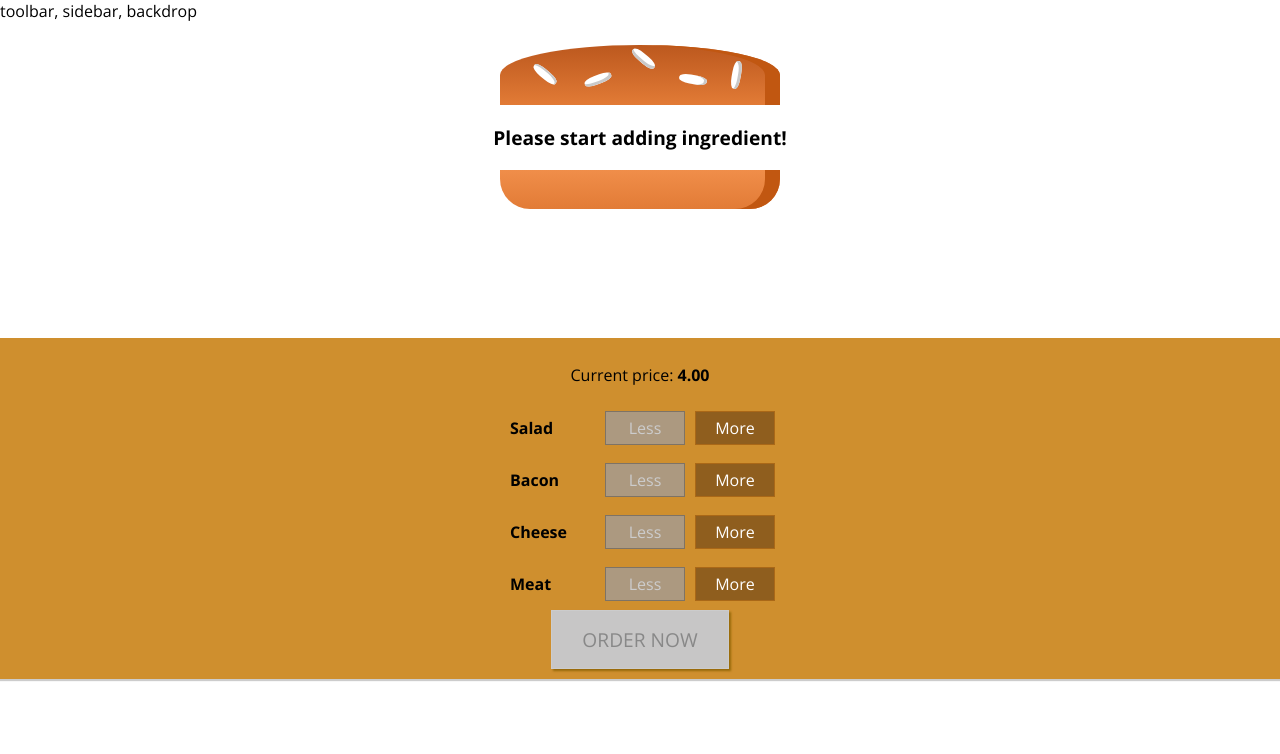
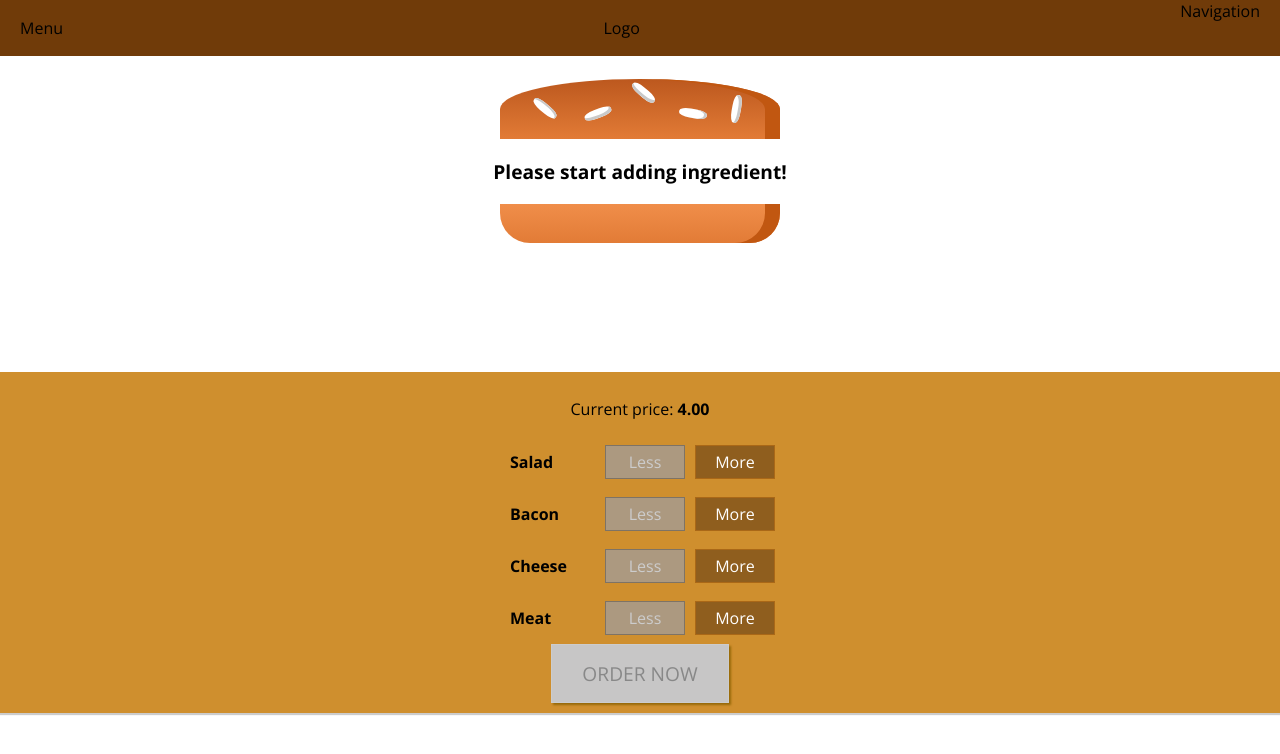
Before and after one commit to rafliandreansyah/ReactBurgerApp, a React app: page / in a window 1280 px wide. Shown: the top 754 px of the page. Built offline with nearby package versions, Linux system fonts and the light colour scheme.

Commit message:
Menambah dan mengatur Toolbar komponen untuk menu navigasi

```diff
--- a/src/components/Layout/Layout.css
+++ b/src/components/Layout/Layout.css
@@ -1,3 +1,3 @@
 .Container {
-  margin-top: 16px;
+  margin-top: 72px;
 }
--- a/src/components/Layout/Layout.js
+++ b/src/components/Layout/Layout.js
@@ -3,9 +3,11 @@
 import classes from "./Layout.css";
 import Aux from "../../hoc/Aux";
 
+import Toolbar from "../Navigation/Toolbar/Toolbar";
+
 const layout = (props) => (
   <Aux>
-    <div>toolbar, sidebar, backdrop</div>
+    <Toolbar />
     <main className={classes.Container}>{props.children}</main>
   </Aux>
 );
--- /dev/null
+++ b/src/components/Navigation/Toolbar/Toolbar.css
@@ -0,0 +1,18 @@
+.Toolbar {
+  width: 100%;
+  height: 56px;
+  position: fixed;
+  padding: 0 20px;
+  top: 0;
+  left: 0;
+  display: flex;
+  background-color: #703b09;
+  justify-content: space-between;
+  align-items: center;
+  z-index: 90;
+  box-sizing: border-box;
+}
+
+.Toolbar nav {
+  height: 100%;
+}
--- /dev/null
+++ b/src/components/Navigation/Toolbar/Toolbar.js
@@ -0,0 +1,12 @@
+import React from "react";
+import classes from "./Toolbar.css";
+
+const toolbar = () => (
+  <header className={classes.Toolbar}>
+    <div>Menu</div>
+    <div>Logo</div>
+    <nav>Navigation</nav>
+  </header>
+);
+
+export default toolbar;
```
